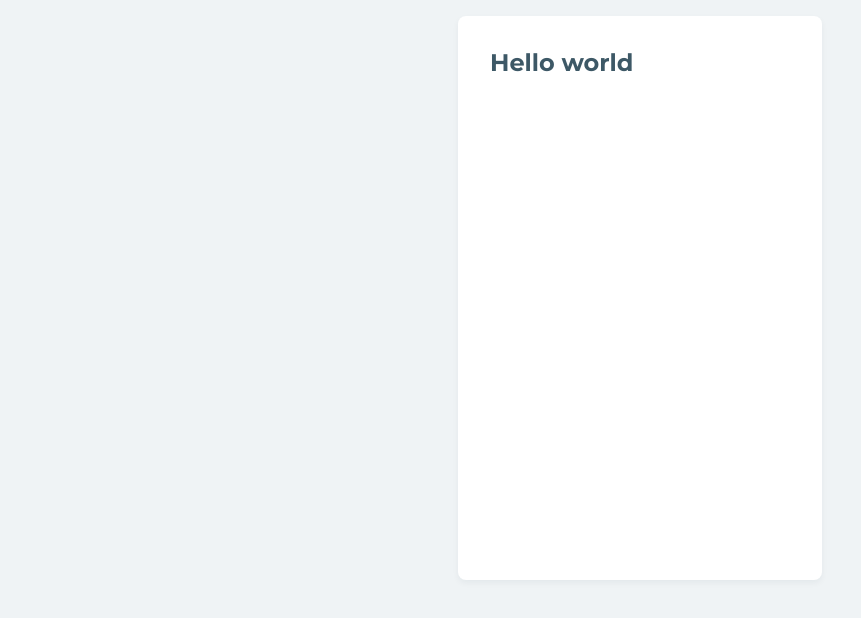
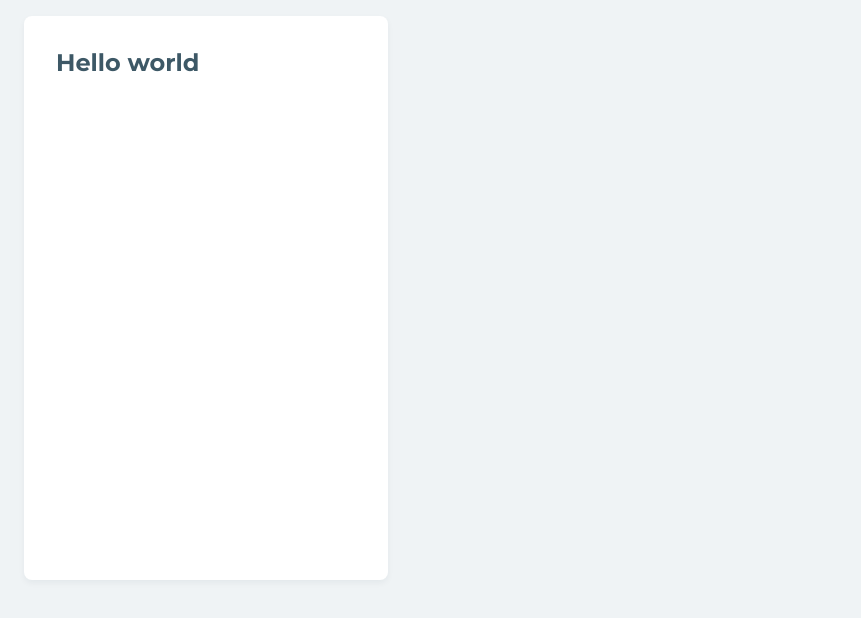
Before and after one commit to jpark2320/brazilinus, a Next.js app: page / in a window 1280 px wide. Shown: the top 618 px of the page, without its empty margins (0-861 px from the left). Built offline with nearby package versions, Linux system fonts and the light colour scheme.

Commit message:
Create a Layout component

```diff
--- /dev/null
+++ b/src/pages/Layout/index.js
@@ -0,0 +1,9 @@
+import styled from 'styled-components';
+
+const Layout = styled.div`
+  max-width: 1248px;
+  padding: 0px 24px;
+  margin: 0px auto;
+`;
+
+export default ({ children }) => <Layout>{children}</Layout>;
--- a/src/pages/index.js
+++ b/src/pages/index.js
@@ -1,5 +1,6 @@
 import styled from 'styled-components';
 import Card from './components/Card';
+import Layout from './Layout';
 
 const Title = styled.h1`
   font-size: 24px;
@@ -7,7 +8,9 @@ const Title = styled.h1`
 `;
 
 export default () => (
-  <Title>
-    <Card>Hello world</Card>
-  </Title>
+  <Layout>
+    <Title>
+      <Card>Hello world</Card>
+    </Title>
+  </Layout>
 );
--- a/src/styles/GlobalStyles.js
+++ b/src/styles/GlobalStyles.js
@@ -5,8 +5,6 @@ const GlobalStyle = createGlobalStyle`
     font-family: 'Montserrat', sans-serif;
     margin: 0;
     background-color: #eff3f5;
-    display: flex;
-    justify-content: center;
   }
 `;
 
```
